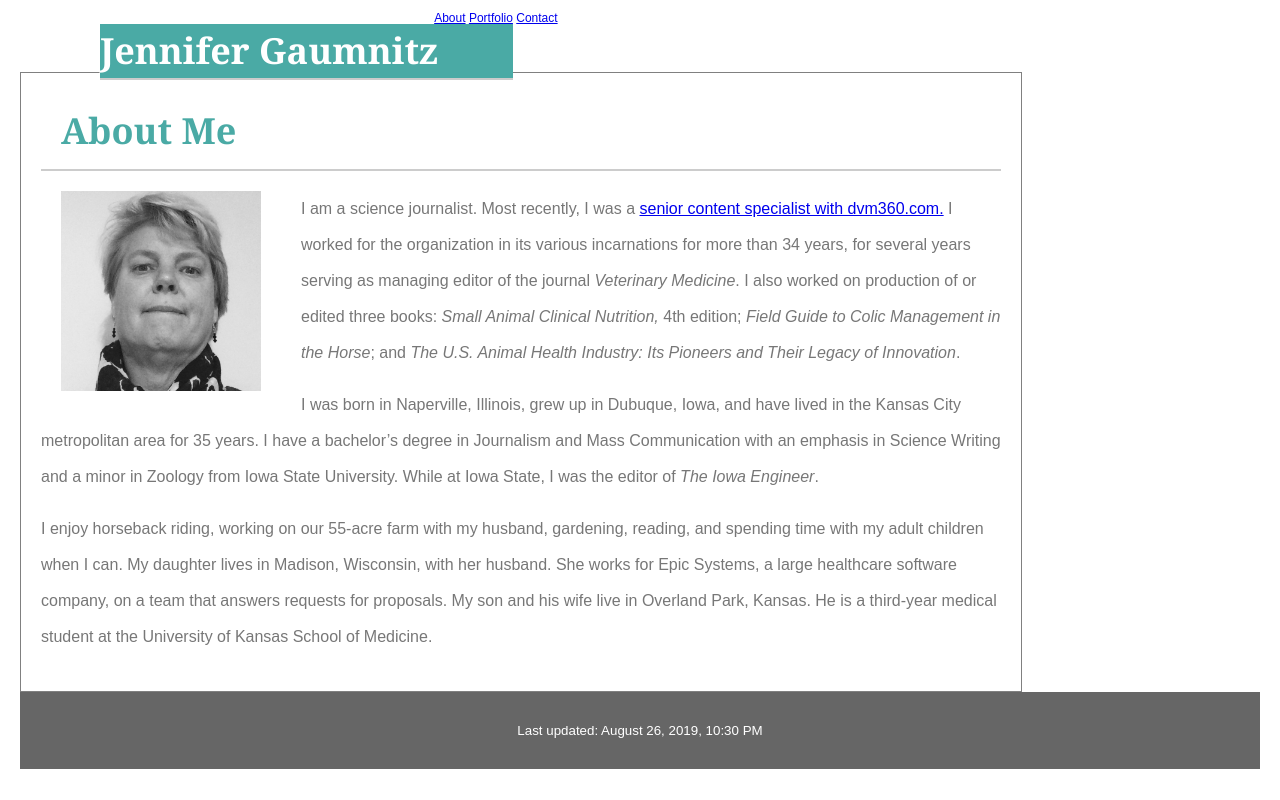
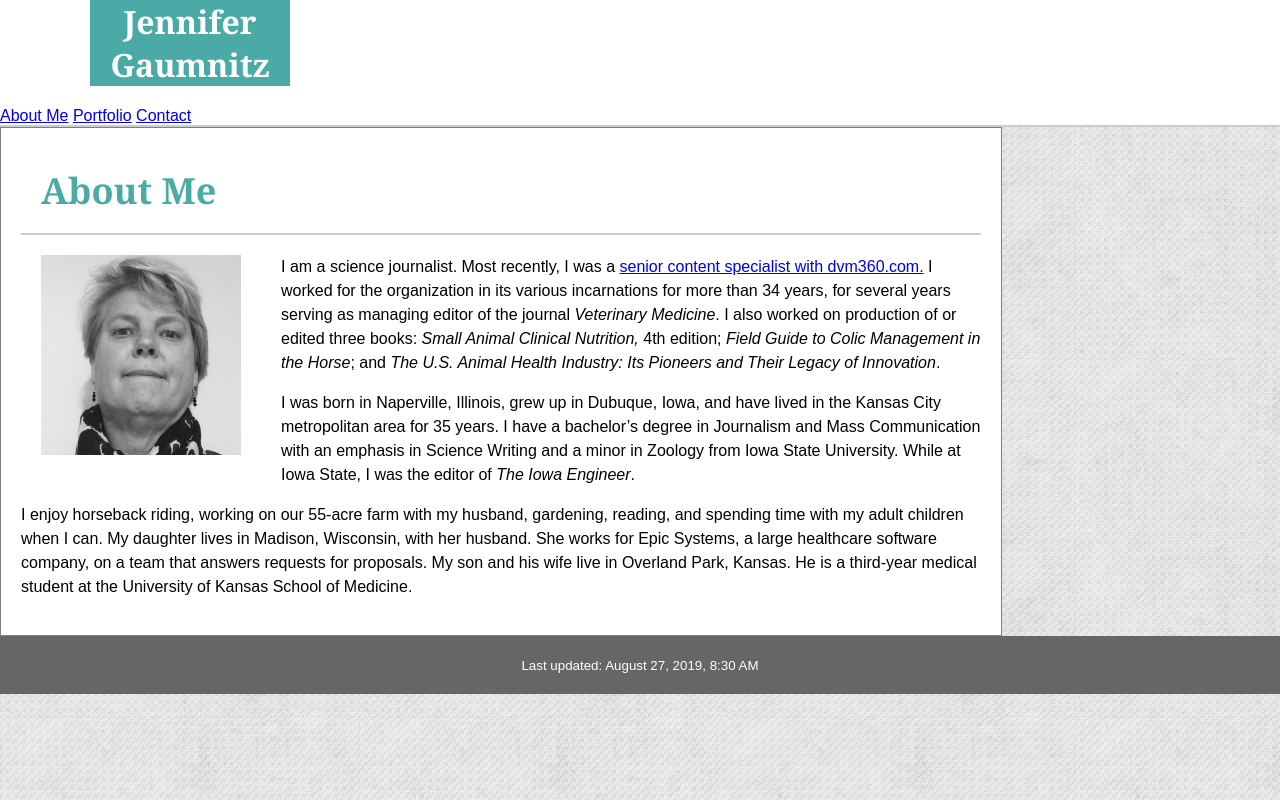
Before and after one commit to JLGaumnitz/Basic-Portfolio, a plain HTML site: page index.html in a window 1280 px wide. Drawn offline with Linux system fonts and the light colour scheme.

Commit message:
updated background and styles

```diff
--- a/assets/css/style.css
+++ b/assets/css/style.css
@@ -1,35 +1,36 @@
 
-h1 {
-    font-family: Georgia, 'Times New Roman', Times, serif;
-    color: #ffffff;
-    background-color: #4aaaa5;
-    border-bottom: #cccccc 2px solid;
-    font-size: 36px;
-    line-height: 150%;
-    float: left;
-    width: 33.3%;
-    position: relative;
-    left:80px;
+body {
+    background-image: url('../../assets/images/smooth_wall.png');
+    margin: 0;
+    padding: 0;
+    margin: 0;
 }
 
-.navigation {
-    font-family: Arial, Helvetica, sans-serif;
-    float: right;
-    width: 66.6%;
-    color: grey;
-    margin-top: 0;
+.header {
+    background-color: #ffffff;
+    border-bottom: #cccccc 2px solid;
+    margin: 0 0 20px 80 px;
 
-    font-size: 12px
 }
 
-.full-width-background-box {
-    width: 100%;
-    background-color: #ffffff;
-    padding: 0px;
+.myName {
+    width: 200px;
+    text-align: center;
+    margin-left: 90px;
+    margin-top: 0;
+  }
+h1 {
+    font-family: Georgia, 'Times New Roman', Times, serif;background-color: #4aaaa5;
+    color:#ffffff;
+    line-height 200%;
 }
+.navBar {
+    font-family: Arial, Helvetica, sans-serif;
+    color: #777777;
+    }
 
 .about-me-box {
-    width: 960px;
+    max-width: 960px;
     padding: 20px;
     background-color: white;
     border: 1px solid gray;
@@ -38,25 +39,14 @@ h1 {
 h2 {
     font-family: Georgia, 'Times New Roman', Times, serif;
     color: #4aaaa5;
-    background-color: #ffffff;
     border-bottom: #cccccc 2px solid;
+    font-size: 36px;
+    line-height: 45px;
     margin-top: 0;
     margin-bottom: 20px;
     padding:20px;
-    font-size: 36px;
-    line-height: 45px
-    font-align: left;
+
 }
-
-body {
-    font-family: Arial, Helvetica, sans-serif;
-    color: #777777;
-    background-color: #ffffff;
-    margin: 0;
-    font: size 24px;
-    line-height: 36px;
-    padding: 0 20px 20px 20px;
-  }
 
 #bio-image {
     width: 200px;
@@ -66,13 +56,18 @@ body {
     padding: 0 20px 20px 20px;
   }
 
+p {
+    font-family: Arial, Helvetica, sans-serif;
+    line-height: 150%;
+    color: ##777777;
+}
 footer {
     margin: 0;
     padding: 20px;
     background: #666666;
     font-family: Arial, Helvetica, sans-serif;
-    color: white;
+    color: #ffffff;
     text-align: center;
+    border-width: thick;
     border-color: #4aaaa5;
-    border-width: thick;
-  }
+}
--- a/index.html
+++ b/index.html
@@ -13,39 +13,34 @@
 </head>
 
 <body>
+<!--header with name and navigation-->
+<header>
+    <div class="header">
+        <h1 class="myName">Jennifer Gaumnitz</h1>
+        <div class="navBar">
+            <a href="index.html">About Me</a>
+            <a href="portfolio.html">Portfolio</a>
+            <a href="contact.html">Contact</a>
+        </div>
+    </div>
+</header>
 
-    <h1>
-    Jennifer Gaumnitz
-    </h1>
-
-<!--Navigation to other pages-->
-<nav class="navigation">
-    <a href="index.html">About</a>
-    <a href="portfolio.html">Portfolio</a>
-    <a href="contact.html">Contact</a>
-</nav>
-
-</section>
-
-<div class="full-width-gray-background-box">
-<br>
-<br>
+<!--Some sort of division or section or whatever for the white About Me white box on top of the gray box-->
 
 <div class=about-me-box>
 
-<h2>About Me</h2>
+    <h2>About Me</h2>
 
 
-<img id="bio-image" src="assets/images/JLG_square.png" alt="Jennifer Gaumnitz">
+    <img id="bio-image" src="assets/images/JLG_square.png" alt="Jennifer Gaumnitz">
 
         <p>I am a science journalist. Most recently, I was a <a href="http://www.dvm360.com/jennifer-gaumnitz-senior-content-specialist" target="_blank">senior content specialist with dvm360.com.</a> I worked for the organization in its various incarnations for more than 34 years, for several years serving as managing editor of the journal <em>Veterinary Medicine</em>. I also worked on production of or edited three books: <em>Small Animal Clinical Nutrition,</em> 4th edition; <em>Field Guide to Colic Management in the Horse</em>; and <em>The U.S. Animal Health Industry: Its Pioneers and Their Legacy of Innovation</em>.</p>
 
         <p>I was born in Naperville, Illinois, grew up in Dubuque, Iowa, and have lived in the Kansas City metropolitan area for 35 years. I have a bachelor’s degree in Journalism and Mass Communication with an emphasis in Science Writing and a minor in Zoology from Iowa State University. While at Iowa State, I was the editor of <em>The Iowa Engineer</em>.</p>
 
-        <p>I enjoy horseback riding, working on our 55-acre farm with my husband, gardening, reading, and spending time with my adult children when I can. My daughter lives in Madison, Wisconsin, with her husband. She works for Epic Systems, a large healthcare software company, on a team that answers requests for proposals. My son and his wife live in Overland Park, Kansas. He is a third-year medical student at the University of Kansas School of Medicine.
-</p>
+        <p>I enjoy horseback riding, working on our 55-acre farm with my husband, gardening, reading, and spending time with my adult children when I can. My daughter lives in Madison, Wisconsin, with her husband. She works for Epic Systems, a large healthcare software company, on a team that answers requests for proposals. My son and his wife live in Overland Park, Kansas. He is a third-year medical student at the University of Kansas School of Medicine.</p>
 
-</div>
+    </div>
 
 </div>
 
@@ -53,7 +48,7 @@
 
 
 <footer>
-    <small>Last updated: August 26, 2019, 10:30 PM</small>
+    <small>Last updated: August 27, 2019, 8:30 AM</small>
 </footer>
 
     </div>
```
Also changed, not shown: assets/images/smooth_wall.png (added).
